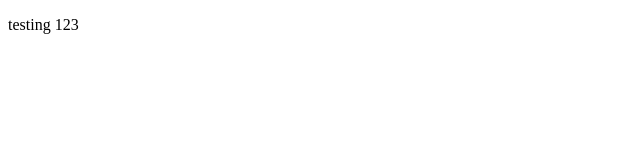
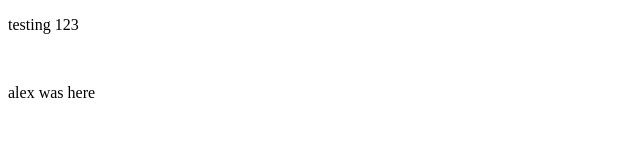
Before and after one commit to herodelombre/thedevscreate.github.io, a plain HTML site: page index.html in a window 1280 px wide. Shown: the whole page, without its empty margins (0-640 px from the left). Drawn offline with Linux system fonts and the light colour scheme.

Commit message:
alex was here

```diff
--- a/index.html
+++ b/index.html
@@ -5,6 +5,7 @@
   <title>Testing</title>
 </head>
 <body>
-  <p>testing 123</p>
+  <p>testing 123</p><br/>
+  <p>alex was here</p>
 </body>
 </html>
```
